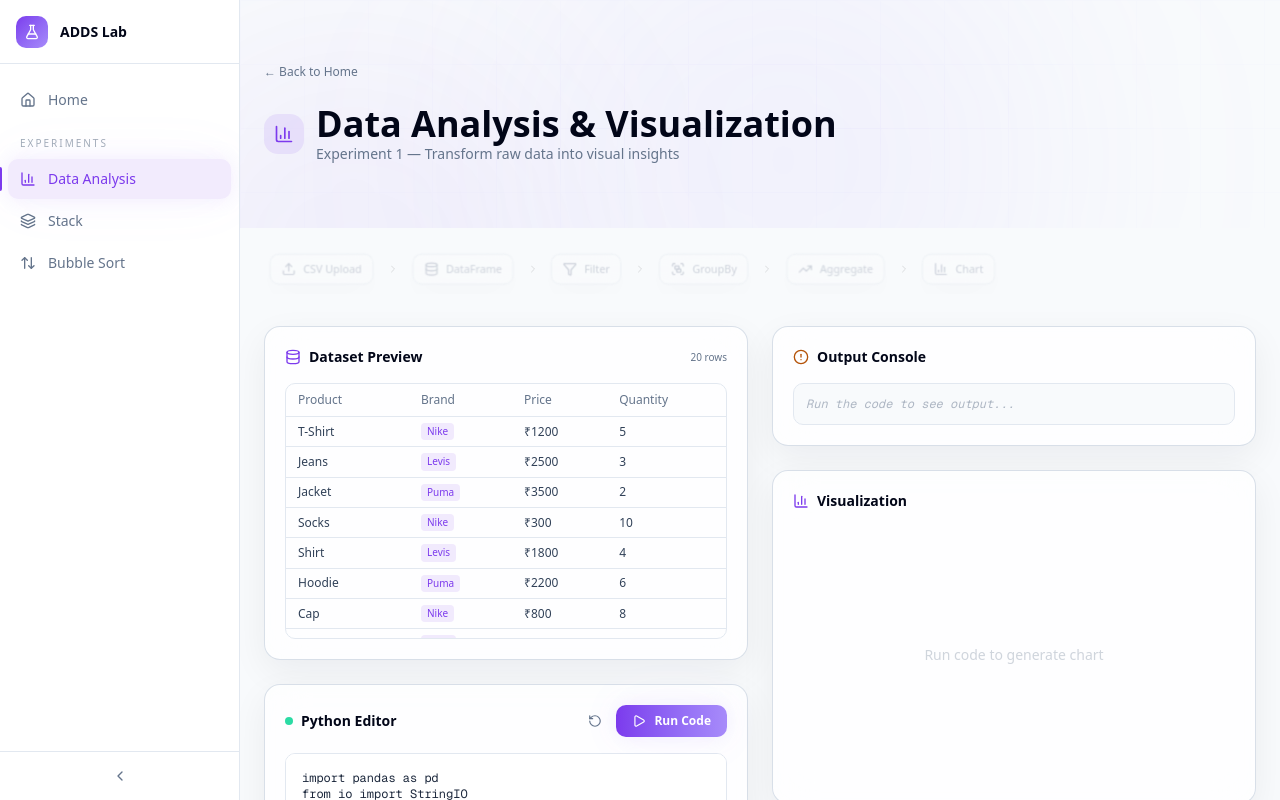
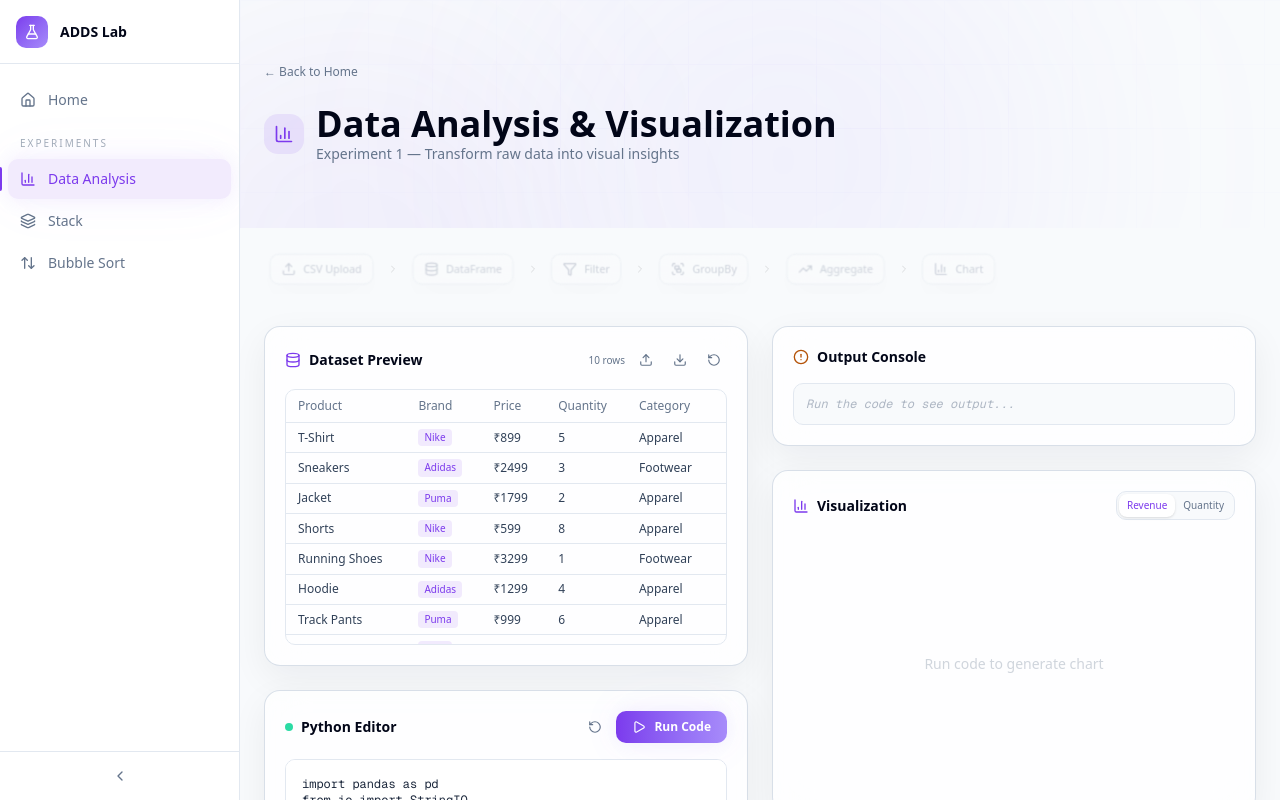
Before and after one commit to gopalsharma2290/adds, a Next.js app: page / in a window 1280 px wide. Both pictures are taken after a click on the button "Data Analysis". Shown: the top 800 px of the page. Built offline with nearby package versions, Linux system fonts and the light colour scheme.

Commit message:
Enhance experiment interactions

```diff
--- a/src/components/experiment1/experiment1-page.tsx
+++ b/src/components/experiment1/experiment1-page.tsx
@@ -1,60 +1,30 @@
 'use client'
 
-import { useState, useCallback, useRef, useEffect } from 'react'
+import { ChangeEvent, useState, useCallback, useRef, useEffect } from 'react'
 import { motion, AnimatePresence } from 'framer-motion'
 import { useAppStore } from '@/stores/app-store'
 import { usePyodide } from '@/hooks/use-pyodide'
-import { BarChart3, Play, Upload, ChevronRight, Database, Filter, Group, TrendingUp, AlertCircle, Loader2, RotateCcw } from 'lucide-react'
+import { BarChart3, Play, Upload, Download, ChevronRight, Database, Filter, Group, TrendingUp, AlertCircle, Loader2, RotateCcw } from 'lucide-react'
 import { BarChart, Bar, XAxis, YAxis, Tooltip, ResponsiveContainer, Cell } from 'recharts'
 
-const sampleCSV = `Product,Brand,Price,Quantity
-T-Shirt,Nike,1200,5
-Jeans,Levis,2500,3
-Jacket,Puma,3500,2
-Socks,Nike,300,10
-Shirt,Levis,1800,4
-Hoodie,Puma,2200,6
-Cap,Nike,800,8
-Trousers,Levis,1500,3
-Sneakers,Nike,4500,2
-Shorts,Puma,900,7
-Dress,Levis,3200,1
-Scarf,Nike,600,5
-Gloves,Puma,400,4
-Vest,Levis,1200,3
-Belt,Nike,700,6
-Watch,Puma,5500,1
-Boots,Levis,3800,2
-Hat,Nike,500,9
-Pants,Puma,1600,4
-Tie,Levis,900,3`
+const sampleCSV = `Product,Brand,Price,Quantity,Category
+T-Shirt,Nike,899,5,Apparel
+Sneakers,Adidas,2499,3,Footwear
+Jacket,Puma,1799,2,Apparel
+Shorts,Nike,599,8,Apparel
+Running Shoes,Nike,3299,1,Footwear
+Hoodie,Adidas,1299,4,Apparel
+Track Pants,Puma,999,6,Apparel
+Sports Bra,Nike,799,7,Apparel
+Cap,Adidas,499,10,Accessories
+Socks,Puma,299,15,Accessories`
 
-function getDefaultCode(): string {
+function getDefaultCode(csvText = sampleCSV): string {
   return `import pandas as pd
 from io import StringIO
 
 # Load the CSV data
-csv_text = """Product,Brand,Price,Quantity
-T-Shirt,Nike,1200,5
-Jeans,Levis,2500,3
-Jacket,Puma,3500,2
-Socks,Nike,300,10
-Shirt,Levis,1800,4
-Hoodie,Puma,2200,6
-Cap,Nike,800,8
-Trousers,Levis,1500,3
-Sneakers,Nike,4500,2
-Shorts,Puma,900,7
-Dress,Levis,3200,1
-Scarf,Nike,600,5
-Gloves,Puma,400,4
-Vest,Levis,1200,3
-Belt,Nike,700,6
-Watch,Puma,5500,1
-Boots,Levis,3800,2
-Hat,Nike,500,9
-Pants,Puma,1600,4
-Tie,Levis,900,3"""
+csv_text = ${JSON.stringify(csvText)}
 
 data = StringIO(csv_text)
 df = pd.read_csv(data)
@@ -69,11 +39,22 @@ filtered = df[df['Price'] > 1000]
 print("\\n=== Filtered (Price > 1000) ===")
 print(filtered.to_string())
 
-# Group by Brand and aggregate Quantity
-grouped = filtered.groupby('Brand')['Quantity'].sum().reset_index()
-grouped.columns = ['Brand', 'TotalQuantity']
+# Group by Brand and aggregate Quantity + Revenue
+df['Revenue'] = df['Price'] * df['Quantity']
+grouped = df.groupby('Brand').agg(
+    TotalQuantity=('Quantity', 'sum'),
+    TotalRevenue=('Revenue', 'sum')
+).reset_index().sort_values('TotalRevenue', ascending=False)
 print("\\n=== Grouped by Brand ===")
 print(grouped.to_string())
+
+if 'Category' in df.columns:
+    category_stats = df.groupby('Category').agg(
+        TotalQuantity=('Quantity', 'sum'),
+        TotalRevenue=('Revenue', 'sum')
+    ).reset_index()
+    print("\\n=== Category Performance ===")
+    print(category_stats.to_string())
 
 print("\\n__CHART_DATA__")
 import json
@@ -98,34 +79,41 @@ const explanationSteps = [
   { step: 5, title: 'Visualized', desc: 'The aggregated results are rendered as a bar chart, transforming numerical data into visual patterns.' },
 ]
 
-// Pre-compute table data from sample CSV
-const sampleTableData = (() => {
-  const lines = sampleCSV.trim().split('\n')
-  if (lines.length < 2) return []
-  const headers = lines[0].split(',')
-  return lines.slice(1).map(line => {
+type CsvCell = string | number
+type CsvRow = Record<string, CsvCell>
+
+function parseCsvRows(csvText: string): { headers: string[]; rows: CsvRow[] } {
+  const lines = csvText.trim().split(/\r?\n/).filter(Boolean)
+  if (lines.length < 2) return { headers: [], rows: [] }
+  const headers = lines[0].split(',').map(header => header.trim())
+  const rows = lines.slice(1).map(line => {
     const values = line.split(',')
-    const row: Record<string, string | number> = {}
+    const row: CsvRow = {}
     headers.forEach((h, i) => {
       const val = values[i]?.trim() || ''
       const num = Number(val)
-      row[h.trim()] = isNaN(num) ? val : num
+      row[h] = isNaN(num) ? val : num
     })
     return row
   })
-})()
+  return { headers, rows }
+}
 
 import { UsageThoughts } from '@/components/ui/usage-thoughts'
 
 export function Experiment1Page() {
   const { setCurrentPage } = useAppStore()
   const { pyodide, loading: pyodideLoading, runCode, output, isRunning } = usePyodide()
-  const [code, setCode] = useState(getDefaultCode)
+  const [csvContent, setCsvContent] = useState(sampleCSV)
+  const [code, setCode] = useState(() => getDefaultCode(sampleCSV))
   const [activePipelineStep, setActivePipelineStep] = useState(0)
-  const [chartData, setChartData] = useState<Array<{ Brand: string; TotalQuantity: number }>>([])
+  const [chartData, setChartData] = useState<Array<{ Brand: string; TotalQuantity: number; TotalRevenue: number }>>([])
   const [thoughts, setThoughts] = useState<string[]>([])
   const [isThinking, setIsThinking] = useState(false)
+  const [chartMetric, setChartMetric] = useState<'TotalRevenue' | 'TotalQuantity'>('TotalRevenue')
+  const fileInputRef = useRef<HTMLInputElement>(null)
   const outputRef = useRef<HTMLDivElement>(null)
+  const { headers, rows: tableRows } = parseCsvRows(csvContent)
 
   const handleRun = useCallback(async () => {
     if (!pyodide || isRunning) return
@@ -156,6 +144,7 @@ export function Experiment1Page() {
             setChartData(parsed.map((item: Record<string, unknown>) => ({
               Brand: String(item.Brand || item.brand || ''),
               TotalQuantity: Number(item.TotalQuantity || item.TotalQty || item.totalquantity || 0),
+              TotalRevenue: Number(item.TotalRevenue || item.Revenue || item.totalrevenue || 0),
             })))
           }
         }
@@ -167,6 +156,39 @@ export function Experiment1Page() {
     await Promise.all([runPipeline(), runExecution()])
     setIsThinking(false)
   }, [pyodide, code, isRunning, runCode])
+
+  const handleFileUpload = useCallback((event: ChangeEvent<HTMLInputElement>) => {
+    const file = event.target.files?.[0]
+    if (!file) return
+
+    const reader = new FileReader()
+    reader.onload = () => {
+      const nextCsv = String(reader.result || '')
+      setCsvContent(nextCsv)
+      setCode(getDefaultCode(nextCsv))
+      setChartData([])
+      setThoughts([`Loaded ${file.name}. Preview and code updated from the uploaded CSV.`])
+    }
+    reader.readAsText(file)
+    event.target.value = ''
+  }, [])
+
+  const handleDownload = useCallback(() => {
+    const blob = new Blob([csvContent], { type: 'text/csv;charset=utf-8' })
+    const url = URL.createObjectURL(blob)
+    const anchor = document.createElement('a')
+    anchor.href = url
+    anchor.download = 'garment_sales.csv'
+    anchor.click()
+    URL.revokeObjectURL(url)
+  }, [csvContent])
+
+  const resetDataset = useCallback(() => {
+    setCsvContent(sampleCSV)
+    setCode(getDefaultCode(sampleCSV))
+    setChartData([])
+    setThoughts(['Restored the sample garment dataset and default analysis code.'])
+  }, [])
 
   const chartColors = ['#a78bfa', '#7c3aed', '#d4a574', '#60a5fa', '#34d399']
 
@@ -330,19 +352,52 @@ export function Experiment1Page() {
                   <Database className="w-4 h-4 text-lavender" />
                   Dataset Preview
                 </h3>
-                <span className="text-[10px] text-muted-foreground">{sampleTableData.length} rows</span>
+                <div className="flex items-center gap-2">
+                  <span className="text-[10px] text-muted-foreground">{tableRows.length} rows</span>
+                  <input
+                    ref={fileInputRef}
+                    type="file"
+                    accept=".csv,text/csv"
+                    onChange={handleFileUpload}
+                    className="hidden"
+                  />
+                  <button
+                    type="button"
+                    onClick={() => fileInputRef.current?.click()}
+                    className="p-1.5 rounded-lg hover:bg-slate-100 text-muted-foreground hover:text-lavender transition-colors"
+                    title="Upload CSV"
+                  >
+                    <Upload className="w-3.5 h-3.5" />
+                  </button>
+                  <button
+                    type="button"
+                    onClick={handleDownload}
+                    className="p-1.5 rounded-lg hover:bg-slate-100 text-muted-foreground hover:text-slate-950 transition-colors"
+                    title="Download CSV"
+                  >
+                    <Download className="w-3.5 h-3.5" />
+                  </button>
+                  <button
+                    type="button"
+                    onClick={resetDataset}
+                    className="p-1.5 rounded-lg hover:bg-slate-100 text-muted-foreground hover:text-slate-950 transition-colors"
+                    title="Reset Dataset"
+                  >
+                    <RotateCcw className="w-3.5 h-3.5" />
+                  </button>
+                </div>
               </div>
               <div className="max-h-64 overflow-y-auto rounded-lg border border-slate-200">
                 <table className="w-full text-xs">
                   <thead>
                     <tr className="border-b border-slate-200">
-                      {['Product', 'Brand', 'Price', 'Quantity'].map(h => (
+                      {headers.map(h => (
                         <th key={h} className="px-3 py-2 text-left text-muted-foreground font-medium">{h}</th>
                       ))}
                     </tr>
                   </thead>
                   <tbody>
-                    {sampleTableData.map((row, i) => (
+                    {tableRows.slice(0, 10).map((row, i) => (
                       <motion.tr
                         key={i}
                         initial={{ opacity: 0 }}
@@ -350,18 +405,28 @@ export function Experiment1Page() {
                         transition={{ delay: i * 0.03 }}
                         className="border-b border-slate-200 hover:bg-slate-50 transition-colors"
                       >
-                        <td className="px-3 py-1.5 text-slate-700">{row.Product}</td>
-                        <td className="px-3 py-1.5">
+                        {headers.map(header => (
+                          <td key={header} className="px-3 py-1.5 text-slate-700">
+                            {header.toLowerCase() === 'brand' ? (
                               <span className="inline-flex px-1.5 py-0.5 rounded text-[10px] bg-lavender/10 text-lavender">
-                            {row.Brand}
+                                {row[header]}
                               </span>
+                            ) : header.toLowerCase() === 'price' ? (
+                              <>₹{row[header]}</>
+                            ) : (
+                              row[header]
+                            )}
                           </td>
-                        <td className="px-3 py-1.5 text-slate-700">₹{row.Price}</td>
-                        <td className="px-3 py-1.5 text-slate-700">{row.Quantity}</td>
+                        ))}
                       </motion.tr>
                     ))}
                   </tbody>
                 </table>
+                {tableRows.length > 10 && (
+                  <div className="px-3 py-2 text-center text-[10px] text-muted-foreground">
+                    +{tableRows.length - 10} more rows
+                  </div>
+                )}
               </div>
             </motion.div>
 
@@ -381,7 +446,7 @@ export function Experiment1Page() {
                   <motion.button
                     whileHover={{ scale: 1.05 }}
                     whileTap={{ scale: 0.95 }}
-                    onClick={() => setCode(getDefaultCode())}
+                    onClick={() => setCode(getDefaultCode(csvContent))}
                     className="p-1.5 rounded-lg hover:bg-slate-100 text-muted-foreground hover:text-slate-950 transition-colors"
                     title="Reset Code"
                   >
@@ -449,26 +514,55 @@ export function Experiment1Page() {
               transition={{ delay: 0.5 }}
               className="rounded-2xl glass p-5"
             >
-              <h3 className="text-sm font-semibold text-slate-950 mb-4 flex items-center gap-2">
+              <div className="flex items-center justify-between mb-4">
+                <h3 className="text-sm font-semibold text-slate-950 flex items-center gap-2">
                   <BarChart3 className="w-4 h-4 text-lavender" />
                   Visualization
                 </h3>
+                <div className="flex rounded-lg bg-slate-50 border border-slate-200 p-0.5">
+                  {([
+                    ['TotalRevenue', 'Revenue'],
+                    ['TotalQuantity', 'Quantity'],
+                  ] as const).map(([metric, label]) => (
+                    <button
+                      key={metric}
+                      type="button"
+                      onClick={() => setChartMetric(metric)}
+                      className={`px-2 py-1 rounded-md text-[10px] font-medium transition-colors ${
+                        chartMetric === metric ? 'bg-white text-lavender shadow-sm' : 'text-muted-foreground hover:text-slate-950'
+                      }`}
+                    >
+                      {label}
+                    </button>
+                  ))}
+                </div>
+              </div>
               <div className="h-64">
                 {chartData.length > 0 ? (
                   <ResponsiveContainer width="100%" height="100%">
                     <BarChart data={chartData} barSize={40}>
                       <XAxis dataKey="Brand" stroke="#9ca3af" fontSize={11} tickLine={false} axisLine={false} />
-                      <YAxis stroke="#9ca3af" fontSize={11} tickLine={false} axisLine={false} />
+                      <YAxis
+                        stroke="#9ca3af"
+                        fontSize={11}
+                        tickLine={false}
+                        axisLine={false}
+                        tickFormatter={(value) => chartMetric === 'TotalRevenue' ? `₹${Number(value) / 1000}K` : String(value)}
+                      />
                       <Tooltip
                         contentStyle={{
                           background: '#ffffff',
-                          border: '1px solid rgba(255,255,255,0.06)',
+                          border: '1px solid #e2e8f0',
                           borderRadius: '8px',
-                          color: '#faf5eb',
+                          color: '#0f172a',
                           fontSize: 12,
                         }}
+                        formatter={(value: number) => [
+                          chartMetric === 'TotalRevenue' ? `₹${value.toLocaleString()}` : value.toLocaleString(),
+                          chartMetric === 'TotalRevenue' ? 'Revenue' : 'Quantity',
+                        ]}
                       />
-                      <Bar dataKey="TotalQuantity" radius={[6, 6, 0, 0]}>
+                      <Bar dataKey={chartMetric} radius={[6, 6, 0, 0]}>
                         {chartData.map((_, index) => (
                           <Cell key={index} fill={chartColors[index % chartColors.length]} />
                         ))}
```
Also changed, not shown: src/components/experiment2/experiment2-page.tsx (+66 -1 lines), src/components/experiment3/experiment3-page.tsx (+43 -11 lines). Lines whose indentation alone changed are shown as unchanged.
